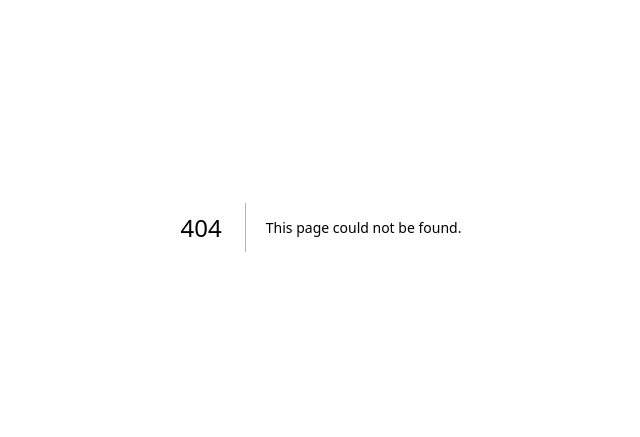
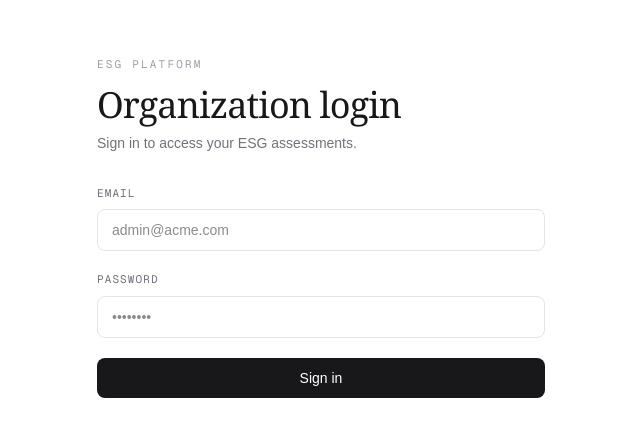
Before and after one commit to Alorik/verde, a Next.js app: page /login in a window 1280 px wide. Before the commit this address had no page. Shown: the part 173-610 px from the top of the page, without its empty margins (319-959 px from the left). Built offline with nearby package versions, Linux system fonts and the light colour scheme.

Commit message:
feat: login page added

```diff
--- /dev/null
+++ b/app/login/page.tsx
@@ -0,0 +1,110 @@
+"use client";
+
+import { FormEvent, useState } from "react";
+import { signIn } from "next-auth/react";
+import { useRouter } from "next/navigation";
+
+export default function LoginPage() {
+  const router = useRouter();
+
+  const [email, setEmail] = useState("");
+  const [password, setPassword] = useState("");
+  const [error, setError] = useState("");
+  const [loading, setLoading] = useState(false);
+
+  async function handleSubmit(event: FormEvent<HTMLFormElement>) {
+    event.preventDefault();
+
+    setError("");
+    setLoading(true);
+
+    const result = await signIn("credentials", {
+      email,
+      password,
+      redirect: false,
+    });
+
+    if (result?.error) {
+      setError("Invalid email or password");
+      setLoading(false);
+      return;
+    }
+
+    router.push("/dashboard");
+    router.refresh();
+  }
+
+  return (
+    <main className="flex min-h-screen items-center justify-center bg-white px-6">
+      <div className="w-full max-w-md">
+        <div className="mb-8">
+          <p className="font-mono text-[11px] uppercase tracking-[0.2em] text-zinc-400">
+            ESG Platform
+          </p>
+
+          <h1 className="mt-3 font-serif text-4xl tracking-tight text-zinc-900">
+            Organization login
+          </h1>
+
+          <p className="mt-2 text-sm text-zinc-500">
+            Sign in to access your ESG assessments.
+          </p>
+        </div>
+
+        <form onSubmit={handleSubmit} className="space-y-5">
+          <div>
+            <label
+              htmlFor="email"
+              className="mb-2 block font-mono text-[11px] uppercase tracking-widest text-zinc-500"
+            >
+              Email
+            </label>
+
+            <input
+              id="email"
+              type="email"
+              value={email}
+              onChange={(event) => setEmail(event.target.value)}
+              required
+              autoComplete="email"
+              className="w-full rounded-lg border border-zinc-200 px-3.5 py-2.5 text-sm outline-none transition focus:border-zinc-400"
+              placeholder="admin@acme.com"
+            />
+          </div>
+
+          <div>
+            <label
+              htmlFor="password"
+              className="mb-2 block font-mono text-[11px] uppercase tracking-widest text-zinc-500"
+            >
+              Password
+            </label>
+
+            <input
+              id="password"
+              type="password"
+              value={password}
+              onChange={(event) => setPassword(event.target.value)}
+              required
+              autoComplete="current-password"
+              className="w-full rounded-lg border border-zinc-200 px-3.5 py-2.5 text-sm outline-none transition focus:border-zinc-400"
+              placeholder="••••••••"
+            />
+          </div>
+
+          {error && (
+            <p className="font-mono text-[11px] text-red-600">{error}</p>
+          )}
+
+          <button
+            type="submit"
+            disabled={loading}
+            className="w-full rounded-lg bg-zinc-900 px-5 py-2.5 text-sm font-medium text-white transition hover:bg-zinc-800 disabled:cursor-not-allowed disabled:opacity-50"
+          >
+            {loading ? "Signing in…" : "Sign in"}
+          </button>
+        </form>
+      </div>
+    </main>
+  );
+}
```
